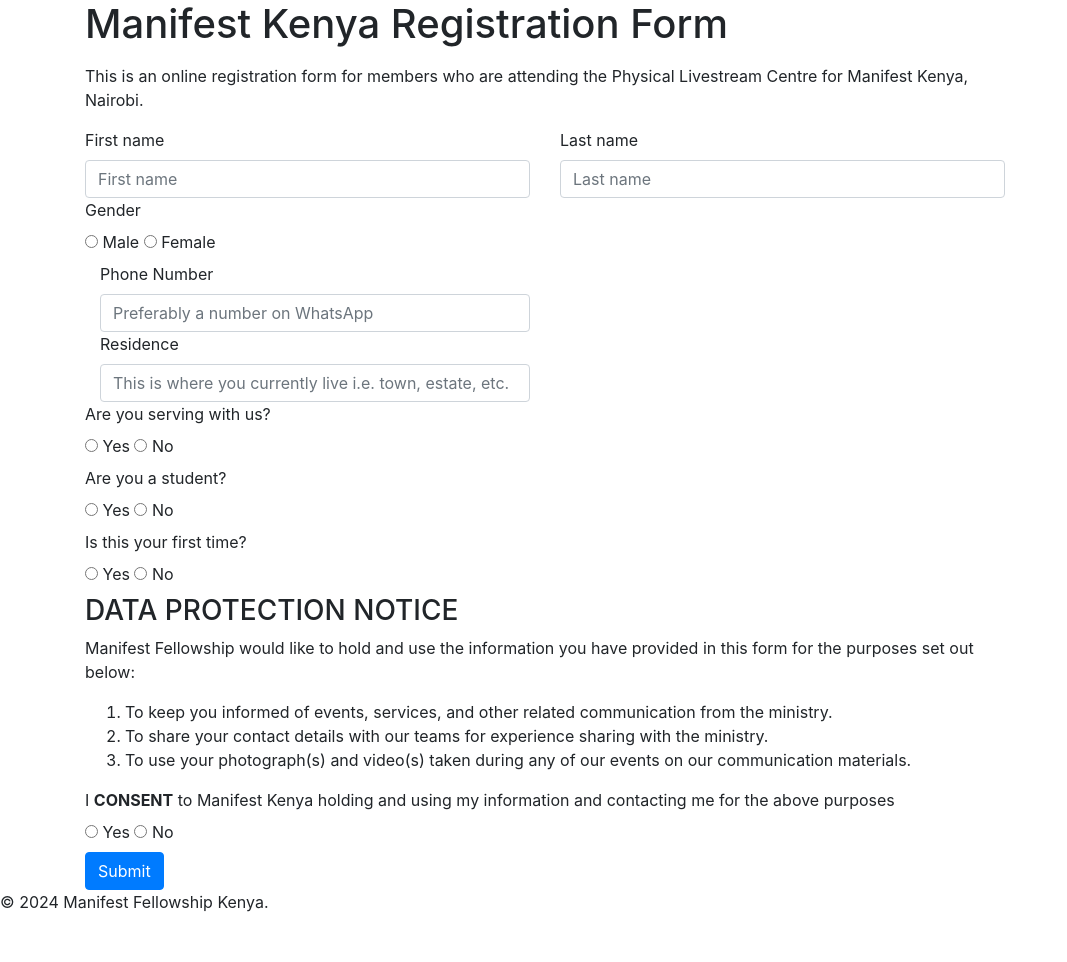
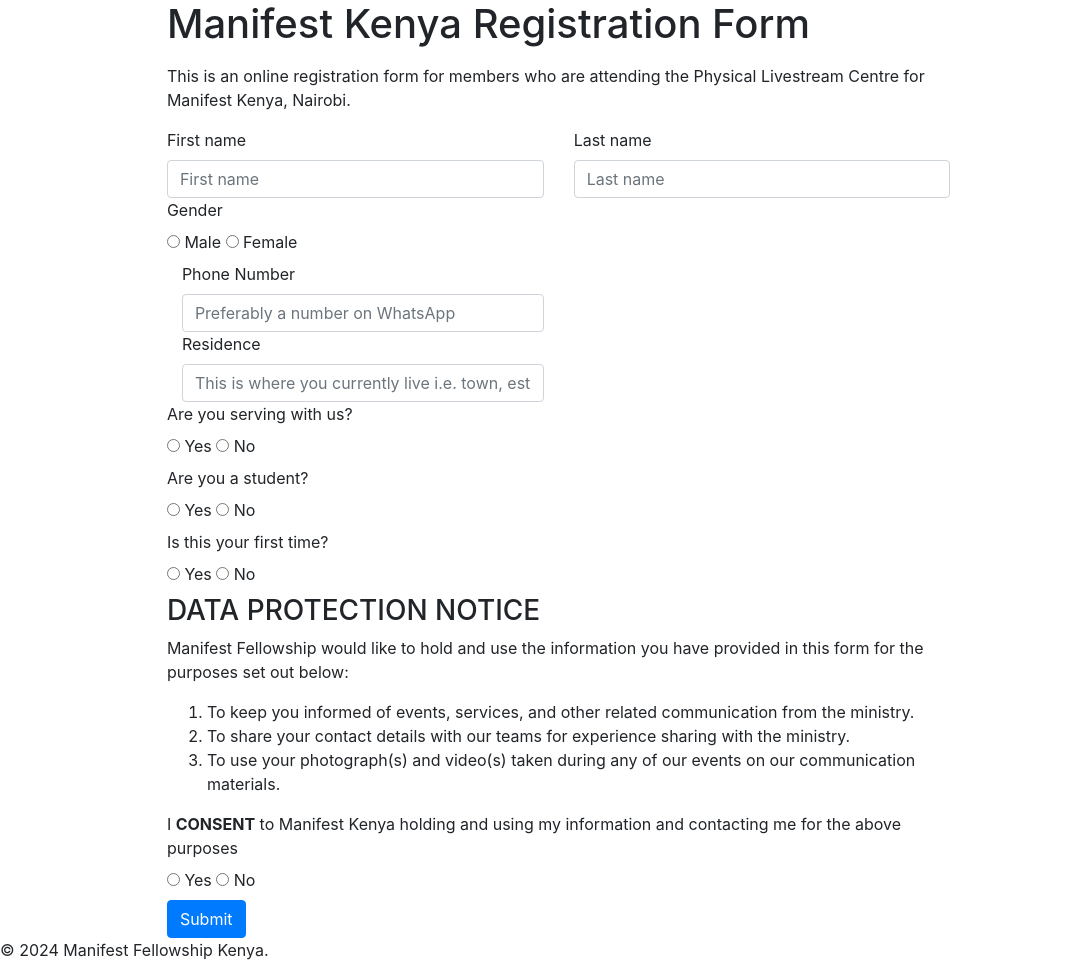
Before and after one commit to An-him/mke-reg, a Flask app: page / in a window 1280 px wide. Shown: the whole page, without its empty margins (0-1067 px from the left). Before the commit the page ends 912 px from the top, so only its background shows below. Run offline with Flask 3, Linux system fonts and the light colour scheme.

Commit message:
styling container improved

```diff
--- a/templates/base.html
+++ b/templates/base.html
@@ -23,6 +23,14 @@
         height: 100%;
         margin: 0 auto;
       }
+
+      .container {
+        display: flex;
+        justify-content: center;
+        align-items: center;
+        min-height: 100vh;
+        margin: 0 auto;
+      } -->
     </style>
   </head>
   <body>
```
